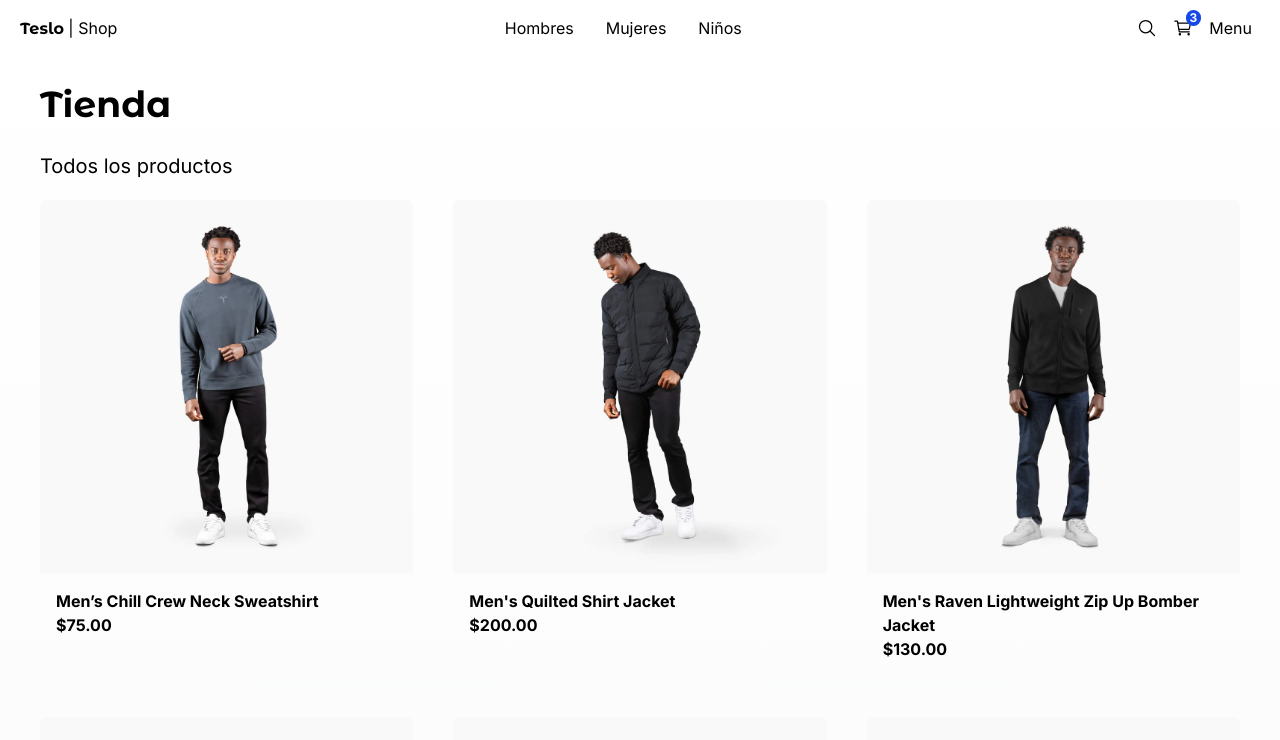
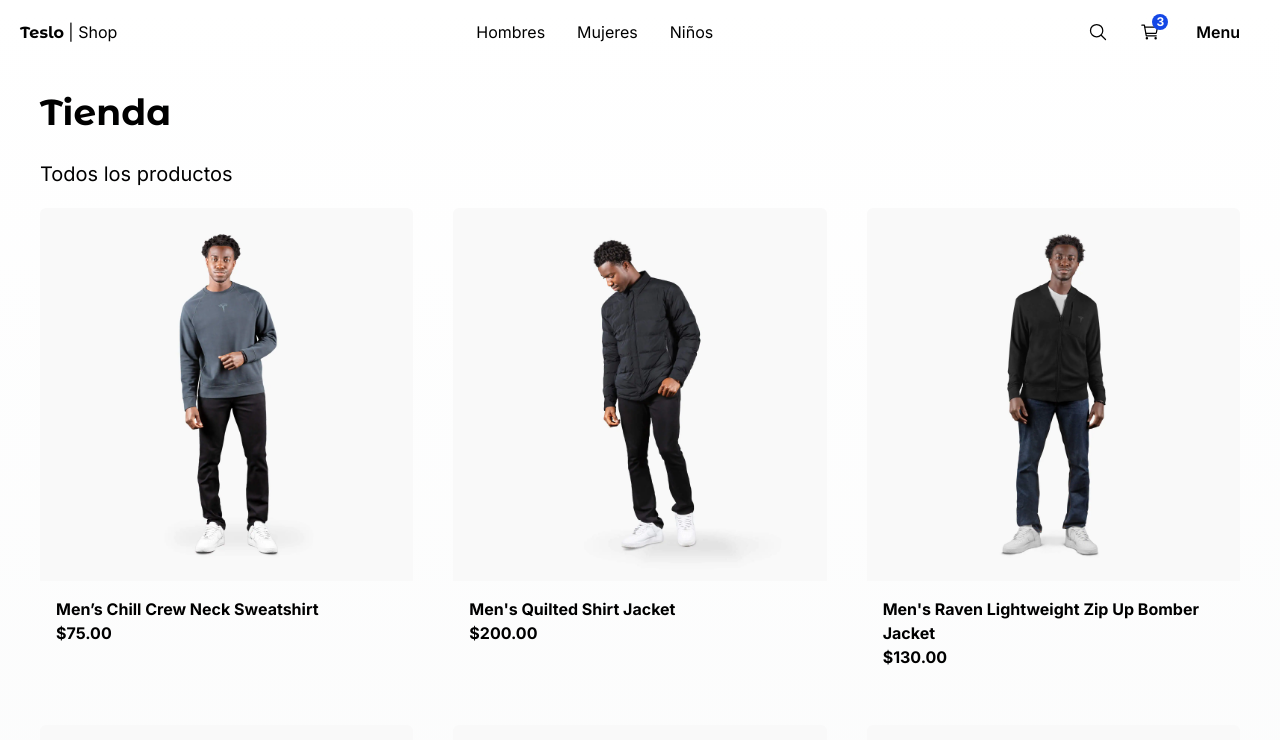
Before and after one commit to Mvillegas18/teslo-shop, a Next.js app: page / in a window 1280 px wide. Shown: the top 740 px of the page. Built offline with nearby package versions, Linux system fonts and the light colour scheme.

Commit message:
Refactor TopMenu component for consistent styling; add padding and font weight to buttons and links

```diff
--- a/src/components/ui/top-menu/TopMenu.tsx
+++ b/src/components/ui/top-menu/TopMenu.tsx
@@ -42,10 +42,16 @@ export const TopMenu = () => {
 
 			{/* Search - cart - menu */}
 			<div className="flex items-center">
-				<Link href="/search" className="mx-2">
+				<Link
+					href="/search"
+					className="mx-2 rounded-md transition-all hover:bg-gray-100 p-2"
+				>
 					<IoSearchOutline className="w-5 h-5" />
 				</Link>
-				<Link href="/cart" className="mx-2">
+				<Link
+					href="/cart"
+					className="mx-2 rounded-md transition-all hover:bg-gray-100 p-2"
+				>
 					<div className="relative">
 						<span className="absolute text-xs rounded-full px-1 font-bold -top-2 bg-blue-700 text-white -right-2">
 							3
@@ -54,7 +60,7 @@ export const TopMenu = () => {
 					</div>
 				</Link>
 
-				<button className="m-2 rounded-md transition-all hover:bg-gray-100">
+				<button className="m-2 rounded-md transition-all hover:bg-gray-100 font-semibold px-3 py-1">
 					Menu
 				</button>
 			</div>
```
